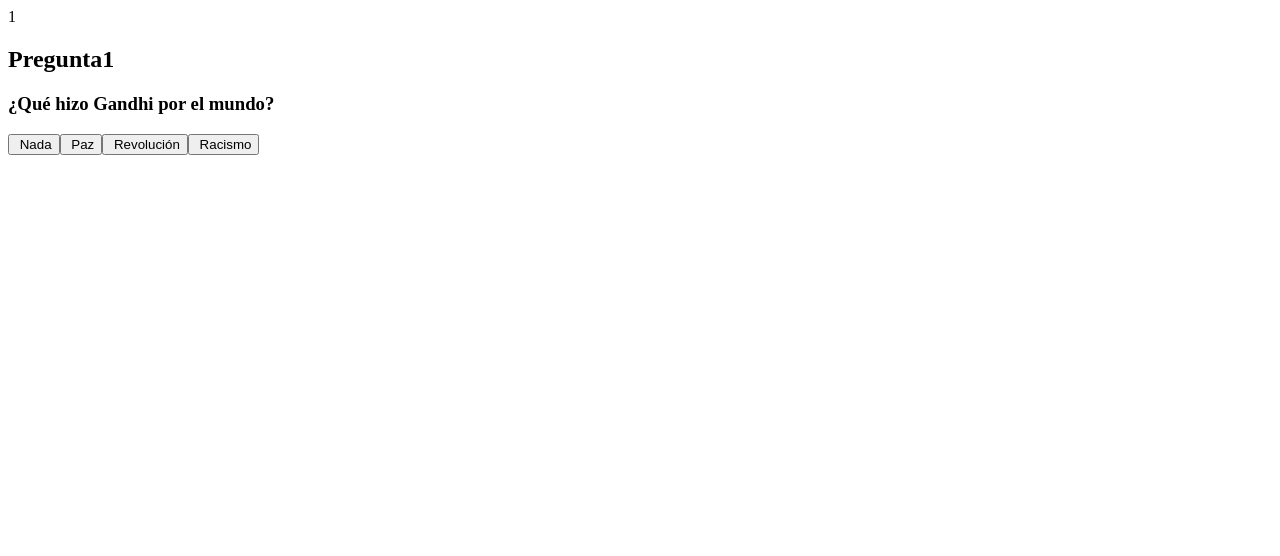
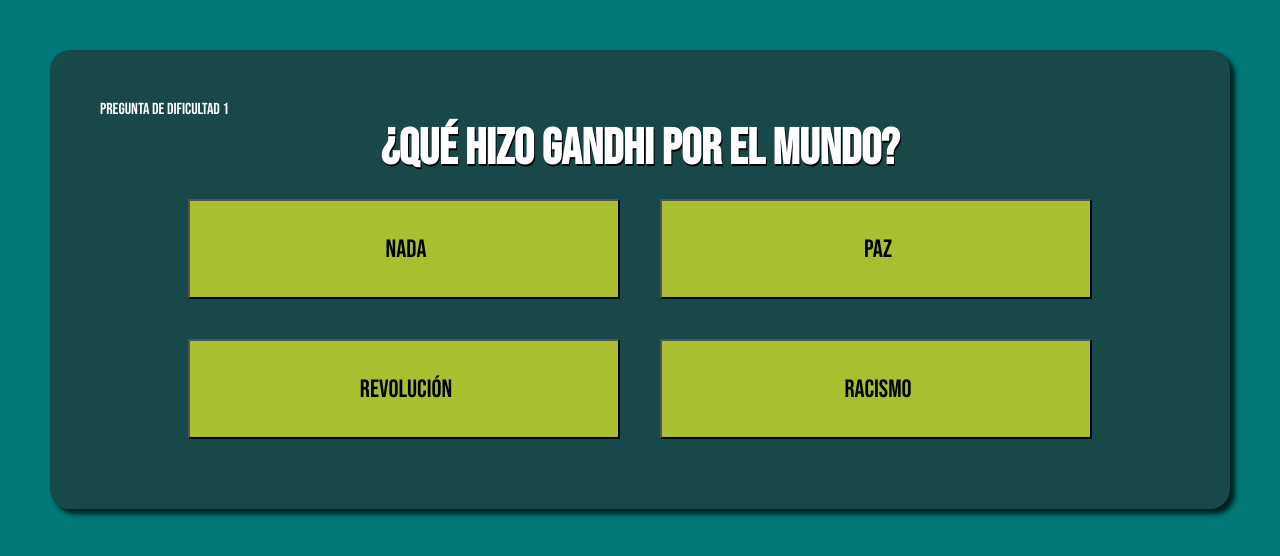
Before and after one commit to Jovaoo/QuienQuiereSerMillonario, a PHP site: page /game.php in a window 1280 px wide. Shown: the top 556 px of the page. Run offline with PHP 8.4, Linux system fonts and the light colour scheme.

Commit message:
Modificado css de index y game

```diff
--- a/app.js
+++ b/app.js
@@ -25,8 +25,10 @@ function audioHelpGame() {
 function checkans(element,qv,aa,n){
     if(qv === aa){
         element.style.backgroundColor = 'green'
+
         const sonido = cargarSonido("./sounds/correctChoice.wav");
         sonido.play()
+
         let num = parseInt(n)
         num = num + 1
         let div = "quests" + (num)
--- a/game.php
+++ b/game.php
@@ -5,7 +5,6 @@ if(isset($_POST['chngdif'])){
 }else{
     $_SESSION['diff'] = 1;
 }
-echo $_SESSION['diff'];
 
 function selquest($numeropregunta){
     $file = fopen("quest/".$_SESSION['idioma']."_"."$numeropregunta".".txt","r");
@@ -76,8 +75,9 @@ function randq($al){
 function showq($numb,$qu,$rn){
     $numb += 1;
     $cr = [];
-    echo "<div id='quests".$numb."' class='quests".$numb."'>";
-    echo "<h2>Pregunta".$numb."</h2>";
+    echo "<div id='quests".$numb."' class='quests".$numb." questsPrincip'>";
+    echo "Pregunta de dificultad ". $_SESSION['diff'];
+
     echo "<h3>".$qu[$rn][0]."</h3>";
 
     for ($i=1; $i < 5 ; $i++) {
@@ -87,13 +87,14 @@ function showq($numb,$qu,$rn){
             array_push($cr,$quf);
         }
     }
+    echo '<div class="answers">';
 
     for ($i=1; $i < 5 ; $i++) {
         $quf = trim($qu[$rn][$i]);
             $quf = substr($quf,1);
             echo '<input type="button" class="btnpr" onclick="checkans(this, \''.$quf.'\', \''.$cr[0].'\', \''.$numb.'\')" value="'.$quf.'">';
         }
-        echo "</div>";
+        echo "</div></div>";
     return $cr;
 }
 ?>
@@ -103,6 +104,7 @@ function showq($numb,$qu,$rn){
     <meta charset="UTF-8">
     <meta name="viewport" content="width=device-width, initial-scale=1.0">
     <title><?php echo $lang['titpag'] ?></title>
+    <link rel="stylesheet" href="style.css">
     <style>
         #quests2,#quests3{
             display:none;
@@ -121,10 +123,10 @@ function showq($numb,$qu,$rn){
     }
     ?>
     <div class= "quests">
-         <a href='lose.php' class='return'>Volver</a>
+         <a href='lose.php' class='return'><?php echo $lang['loseText'] ?></a>
         <form action="game.php" class="next" method="POST">
             <input type="hidden" name="chngdif" value="1">
-            <input type="submit" value="">
+            <input type="submit" value="Avanzar al siguiente nivel" class="submitt">
         </form>
     </div>
     <script src="./app.js"></script>
--- a/langs/catalan.php
+++ b/langs/catalan.php
@@ -22,7 +22,10 @@ $lang=[
     "top3" => "Jugador 3",
     "statsTit" => "Tus estadístiques",
     "percentageCompleted" => "100",
-    "percentageCompleted2" => "completat"
+    "percentageCompleted2" => "completat",
+
+    # página game
+    "loseText" => "Has perdut!"
 
 ]
 
--- a/langs/english.php
+++ b/langs/english.php
@@ -22,7 +22,10 @@ $lang=[
     "top3" => "Player 3",
     "statsTit" => "Your stats",
     "percentageCompleted" => "100",
-    "percentageCompleted2" => "completed"
+    "percentageCompleted2" => "completed",
+
+    # página game
+    "loseText" => "You lose!"
 
 ]
 
--- a/langs/spanish.php
+++ b/langs/spanish.php
@@ -22,7 +22,10 @@ $lang=[
     "top3" => "Jugador 3",
     "statsTit" => "Tus estadísticas",
     "percentageCompleted" => "100",
-    "percentageCompleted2" => "completado"
+    "percentageCompleted2" => "completado",
+
+    # página game
+    "loseText" => "¡Has perdido!"
 
 ]
 
--- a/style.css
+++ b/style.css
@@ -96,6 +96,96 @@ a img{
     border-radius: 5px;
 }
 
+.right > .play {
+    display: flex;
+    flex-direction: column;
+    justify-content: center;
+    align-items: center;
+}
+
+.play > h2 {
+    font-size: 40px;
+}
+
+.play > .btnplay {
+    border: 1px solid #000;
+    border-radius: 10px;
+    background: var(--verdePantano);
+    padding: 10px;
+    text-decoration: none;
+    color: #000;
+}
+
+
+
+/* —————————————— Página de juego —————————————— */
+
+.questsPrincip {
+    margin: 50px;
+    padding: 50px;
+    background-color: var(--verdeOscuro);
+    border-radius: 20px;
+    box-shadow: 5px 5px 5px 0px rgba(0,0,0,0.75);
+    color: #fff;
+}
+
+.questsPrincip > h3 {
+    font-size: 50px;
+    text-align: center;
+    text-shadow: 1px 2px #000;
+
+}
+
+.answers {
+    display:flex;
+    flex-wrap: wrap;
+    justify-content: center;
+}
+
+.btnpr {
+    width: 40%;
+    margin: 20px;
+    height: 100px;
+    background-color: var(--verdePantano);
+    font-family: "BebasNeue-Regular";
+    font-size: 25px;
+}
+
+.quests {
+    display: flex;
+    flex-direction: column;
+    justify-content: center;
+    align-items: center;
+}
+
+.quests > .return {
+    width: 50%;
+    height: 100px;
+    font-size: 25px;
+    font-family: "BebasNeue-Regular";
+    background-color: #A8C030;
+    text-decoration: none;
+    color: #000;
+    border-radius: 10px;
+    text-align: center;
+}
+
+.next > .submitt{
+    width: 100%;
+    height: 100px;
+    font-size: 25px;
+    justify-content: center;
+    align-items: center;
+    font-family: "BebasNeue-Regular";
+    background-color: #A8C030;
+    padding: 25px;
+    margin-bottom: 50px;
+    border-radius: 20px;
+    border: 0;
+    box-shadow: 5px 5px 5px 0px rgba(0,0,0,0.75);
+}
+
+
 /* —————————————— Página de win & lose —————————————— */
 
 .circle {
```
Also changed, not shown: index.php (+4 -4 lines).
